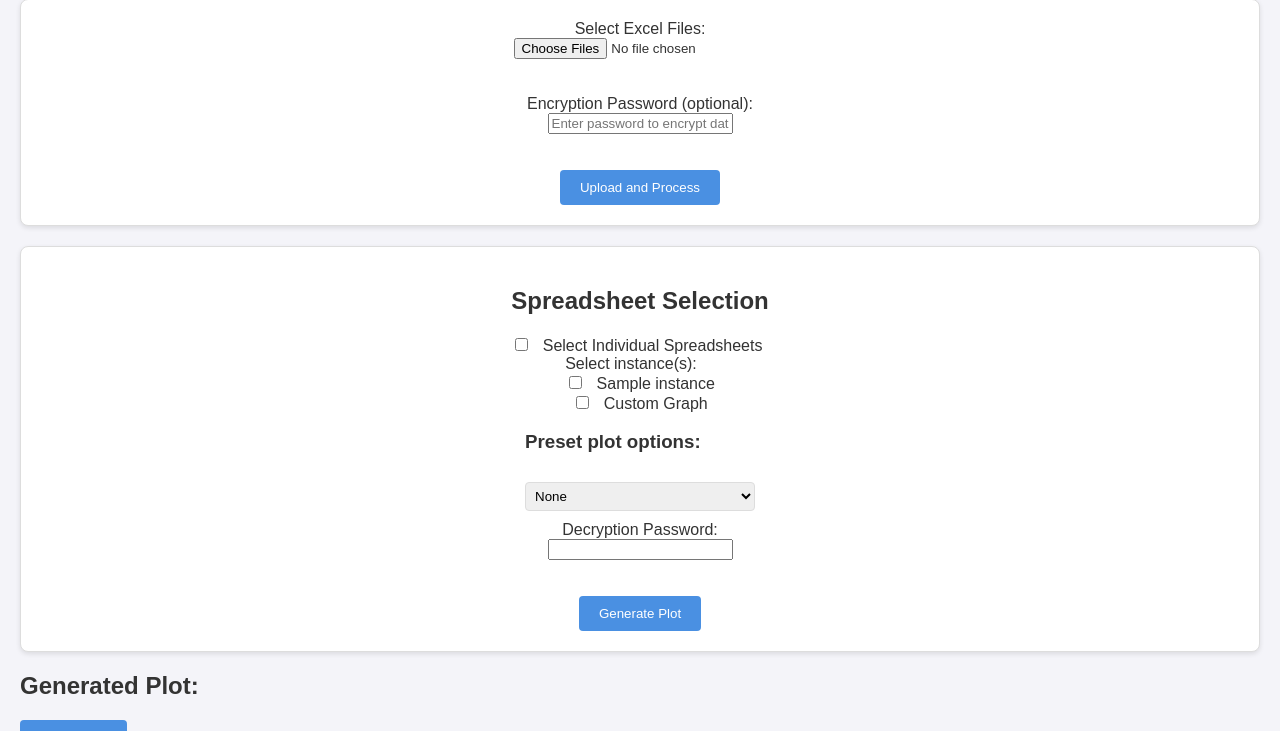
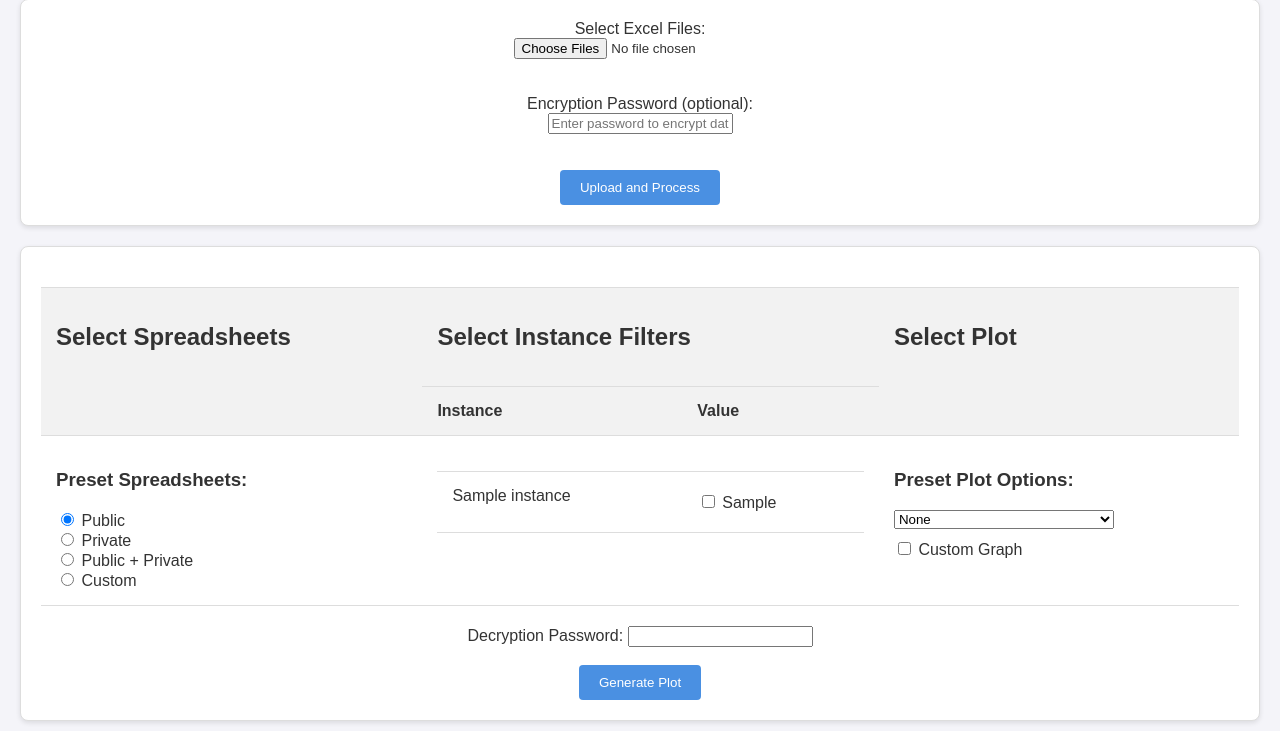
Before and after one commit to chowe99/CITS3200-Project, a Flask app: page / in a window 1280 px wide. Shown: the part 149-880 px from the top of the page. Run offline with Flask 3, Linux system fonts and the light colour scheme; tables that the repository leaves empty hold one stand-in row (values such as "Sample post"); some libraries are stand-ins or nearby versions.

Commit message:
filtering/selections moved into table

```diff
--- a/app/blueprints/main.py
+++ b/app/blueprints/main.py
@@ -291,7 +291,7 @@ def home():
         # logger.debug(f"X-axis options: {x_axis_options}")
         # logger.debug(f"Y-axis options: {y_axis_options}")
     except Exception as e:
-        flash('Unable to connect to the database. Please ensure the NAS is mounted.', 'error')
+        flash('Unable to connect to the database. Please ensure the IRDS is mounted.', 'error')
         tables = []
         instances = {}
         x_axis_options = []
@@ -328,17 +328,36 @@ def plot():
 
         preset = request.form.get('preset-options')
 
-        if preset == "None":
-            # Input validation
-            if not x_axis:
-                logger.error("Missing X-axis in plot request.")
-                return jsonify({"error": "X-axis field is missing from the request."}), 400
 
-            if not y_axis:
-                logger.error("No Y-axis selected in plot request.")
-                return jsonify({"error": "Please select at least one column for the Y-axis."}), 400
-        else:
-            pass
+        # Process preset to modify y_axis and x_axis
+        if preset != "None":
+            if preset == "non_calc_1":
+                y_axis = ['p', 'q', 'induced_PWP'] + y_axis
+                x_axis = 'axial_strain'
+            elif preset == "non_calc_2":
+                y_axis = ['q'] + y_axis
+                x_axis = 'p'
+            elif preset == "non_calc_3":
+                y_axis = ['vol_strain'] + y_axis
+                x_axis = 'axial_strain'
+            elif preset == "calc_1":
+                y_axis = ['e'] + y_axis
+                x_axis = 'p'
+            elif preset == "calc_2":
+                y_axis = ["q/p'"] + y_axis
+                x_axis = 'axial_strain'
+            elif preset == "calc_3":
+                y_axis = ["qmax/p'"] + y_axis
+                x_axis = 'p'
+
+        # After processing preset, validate x_axis and y_axis
+        if not x_axis:
+            logger.error("Missing X-axis in plot request.")
+            return jsonify({"error": "X-axis field is missing from the request."}), 400
+
+        if not y_axis:
+            logger.error("No Y-axis selected in plot request.")
+            return jsonify({"error": "Please select at least one column for the Y-axis."}), 400
 
         logger.debug(f"Plot parameters - X-axis: {x_axis}, Y-axis: {y_axis}, Tables: {selected_tables}, Instances: {instances_json}")
 
@@ -595,12 +614,13 @@ def plot():
             yaxis=dict(
                 tickformat='.2f'
             ),
-            margin=dict(l=50, r=50, t=50, b=50),
+            margin=dict(l=50, r=50, t=50, b=100),  # Increased bottom margin to accommodate legend
             dragmode='pan',
             legend=dict(
-                x=0.95,
-                y=0.95,
-                xanchor='right',
+                orientation='h',
+                y=-0.2,
+                x=0.5,
+                xanchor='center',
                 yanchor='top',
                 traceorder="normal",
                 bgcolor="rgba(255, 255, 255, 0.5)",
@@ -608,6 +628,7 @@ def plot():
                 borderwidth=1
             )
         )
+
         logger.info("Plotly figure created successfully.")
 
         # Serialize figure and messages
--- a/app/static/style.css
+++ b/app/static/style.css
@@ -27,16 +28,184 @@ form {
   box-shadow: 0 2px 5px rgba(0, 0, 0, 0.1);
 }
 
-/* Form elements styling */
-input[type="checkbox"] {
-  margin-right: 10px;
+/* Table styling */
+table {
+  width: 100%;
+  border-collapse: collapse;
+  margin-top: 20px;
 }
 
-select {
+th, td {
+  border-top: 1px solid #ddd;
+  border-bottom: 1px solid #ddd;
+  padding: 15px;
+  vertical-align: top;
+}
+
+/* Remove border from last row */
+tbody tr:last-child td {
+  border-bottom: 1px solid #ddd;
+}
+
+/* Header cells */
+th {
+  background-color: #f2f2f2;
+  text-align: left;
+}
+
+/* Select Tables Section */
+#spreadsheet-selection {
+  width: 100%;
+}
+
+.table-row {
+  display: flex;
+  align-items: center;
+  cursor: pointer;
+  padding: 10px;
+  border-top: 1px solid #ddd; /* Top border for each row */
+  border-bottom: 1px solid #ddd; /* Bottom border for each row */
+}
+
+.table-label {
+  flex-grow: 1;
+  padding: 10px;
+  display: block;
+  width: 100%;
+  text-align: left;
+  border-radius: 4px;
+  transition: background-color 0.3s ease;
+}
+
+.table-row:hover {
+  background-color: #e6f7ff;
+}
+
+.table-row input[type="checkbox"]:checked + .table-label {
+  background-color: #bae7ff;
+}
+
+/* Highlight selected rows */
+.table-row input[type="checkbox"]:checked + .table-label {
+  background-color: #bae7ff;
+}
+
+/* Instance Filters Section */
+.instance-filter {
+  display: flex;
+  align-items: center;
+  margin-bottom: 10px;
+}
+
+.filter-name {
+  width: 40%;
+  font-weight: bold;
+}
+
+.filter-values {
+  width: 60%;
+}
+
+.filter-values select {
+  width: 100%;
   padding: 5px;
-  margin: 10px 0;
   border: 1px solid #ddd;
   border-radius: 4px;
+}
+
+/* Select Instance Filters dropdown */
+.instance-filter .filter-values select {
+  height: 30px;
+}
+
+/* Plot Selection Section */
+#plot-selection {
+  width: 100%;
+}
+
+.plot-row {
+  display: flex;
+  align-items: center;
+  cursor: pointer;
+  padding: 10px;
+  border-top: 1px solid #ddd; /* Top border */
+  border-bottom: 1px solid #ddd; /* Bottom border */
+}
+
+.plot-label {
+  flex-grow: 1;
+  padding: 10px;
+  display: block;
+  width: 100%;
+  text-align: left;
+  border-radius: 4px;
+  transition: background-color 0.3s ease;
+}
+
+.plot-row:hover {
+  background-color: #e6f7ff;
+}
+
+.plot-row input[type="checkbox"]:checked + .plot-label {
+  background-color: #bae7ff;
+}
+
+/* Preset Plot Options */
+#preset-options-container {
+  margin-top: 10px;
+}
+
+#preset-options-container select {
+  width: 100%;
+}
+
+/* Custom Axis Selection */
+#custom-axis-selection {
+  margin-top: 10px;
+}
+
+#custom-axis-selection label {
+  display: block;
+  margin-bottom: 5px;
+}
+
+#custom-axis-selection select {
+  width: 100%;
+  padding: 5px;
+  border: 1px solid #ddd;
+  border-radius: 4px;
+}
+
+/* Custom Selection Dropdown */
+#custom-selection-dropdown {
+  padding: 10px;
+  border: 1px solid #ddd;
+  border-radius: 4px;
+  background-color: #f9f9f9;
+}
+
+.custom-section {
+  margin-bottom: 15px;
+}
+
+.custom-section strong {
+  display: block;
+  margin-bottom: 10px;
+}
+
+/* Clear Buttons */
+.clear-button {
+  margin-top: 10px;
+  padding: 5px 10px;
+  background-color: #ff4d4f;
+  color: white;
+  border: none;
+  border-radius: 4px;
+  cursor: pointer;
+}
+
+.clear-button:hover {
+  background-color: #ff7875;
 }
 
 /* Button styling */
@@ -66,8 +261,6 @@ div img {
 .value-checklist {
   margin-left: 20px;
   padding: 5px;
-  border-top: 1px solid #f4f4f9;
-  background-color: #4a90e2;
 }
 
 /* Plotly Graph Enhancements */
--- a/app/templates/home.html
+++ b/app/templates/home.html
@@ -38,91 +38,99 @@
     </form>
 
     <form id="filter-form">
-      <!-- Spreadsheets selection -->
+      <table>
+        <thead>
+          <tr>
+            <th rowspan="2"><h2>Select Spreadsheets</h2></th>
+            <th colspan="2"><h2>Select Instance Filters</h2></th>
+            <th rowspan="2"><h2>Select Plot</h2></th>
+          </tr>
+          <tr>
+            <th>Instance</th>
+            <th>Value</th>
+          </tr>
+        </thead>
+        <tbody>
+          <tr>
+            <!-- Select Spreadsheets -->
+            <td>
               <div id="spreadsheet-selection">
-        <h2>Spreadsheet Selection</h2> <!-- Updated heading -->
+                <h3>Preset Spreadsheets:</h3>
+                <div>
+                  <input type="radio" id="preset-public" name="preset_selection" value="Public" checked>
+                  <label for="preset-public">Public</label><br>
 
-        <!-- New Checkbox to Toggle Individual Selection -->
-        <div>
-          <input type="checkbox" id="select-individual" name="select_individual">
-          <label for="select-individual">Select Individual Spreadsheets</label>
+                  <input type="radio" id="preset-private" name="preset_selection" value="Private">
+                  <label for="preset-private">Private</label><br>
+
+                  <input type="radio" id="preset-public-private" name="preset_selection" value="Public+Private">
+                  <label for="preset-public-private">Public + Private</label><br>
+
+                  <input type="radio" id="preset-custom" name="preset_selection" value="Custom">
+                  <label for="preset-custom">Custom</label>
                 </div>
 
-        <!-- Hidden Div for Individual Spreadsheet Selection -->
-        <div id="individual-selection" style="display: none; margin-top: 10px;">
-          <!-- Public (Non-Encrypted) Tables -->
-          <div id="public-tables">
-            <h3>Public Tables:</h3>
-            <div id="table-checkboxes">
+                <!-- Custom Spreadsheet Selection -->
+                <div id="custom-selection" style="display: none; margin-top: 10px;">
+                  <h3>Custom Selection:</h3>
+                  <div id="custom-table-checkboxes">
                     {% for table in tables %}
-                {% if not table.encrypted %}
-                <div>
-                  <!-- Checkbox for table selection -->
-                  <input type="checkbox" name="table_name[]" value="{{ table.spreadsheet_name }}" checked>
-                  {{ table.spreadsheet_name }}<br>
+                      <div class="table-row">
+                        <input type="checkbox" id="custom-table-{{ loop.index }}" name="custom_tables[]" value="{{ table.spreadsheet_name }}">
+                        <label for="custom-table-{{ loop.index }}" class="table-label">{{ table.spreadsheet_name }}</label><br>
                       </div>
-                {% endif %}
                     {% endfor %}
                   </div>
-            <!-- Button to Clear Selections -->
-            <button type="button" id="clear-public">Clear Public Selections</button>
-          </div>
-
-          <!-- Encrypted Tables -->
-          <div id="encrypted-tables" style="margin-top: 20px;">
-            <h3>Encrypted Tables:</h3>
-            <div id="encrypted-table-checkboxes">
-              {% for table in tables %}
-                {% if table.encrypted %}
-                <div>
-                  <!-- Checkbox for encrypted table selection -->
-                  <input type="checkbox" name="table_name[]" value="{{ table.spreadsheet_name }}" checked>
-                  {{ table.spreadsheet_name }}<br>
-                </div>
-                {% endif %}
-              {% endfor %}
-            </div>
-            <!-- Button to Clear Selections -->
-            <button type="button" id="clear-encrypted">Clear Encrypted Selections</button>
+                  <br>
+                  <!-- Button to Clear Custom Selections -->
+                  <button type="button" id="clear-custom" class="clear-button">Clear Custom Selections</button>
                 </div>
               </div>
-      </div>
+            </td>
 
-      <!-- Instances selection -->
+            <!-- Select Instance Filters -->
+            <td colspan="2">
               <div id="instance-selection">
-        <label for="instance-select">Select instance(s):</label>
+                <table>
+                  <tbody>
                     {% for key, values in instances.items() %}
-        <div>
-          <input type="checkbox" id="{{ key }}" name="instance_names" value="{{ key }}" onclick="toggleValueChecklist(this)">
-          <label for="{{ key }}">{{ key }}</label>
-          <div class="value-checklist" style="display: none;">
+                    <tr>
+                      <td>
+                        <label>{{ key.capitalize() }}</label>
+                      </td>
+                      <td>
+                        <div class="value-checklist">
                           {% for value in values %}
                           <input type="checkbox" id="{{ key }}_{{ value }}" name="{{ key }}_values" value="{{ value }}">
                           <label for="{{ key }}_{{ value }}">{{ value }}</label><br>
                           {% endfor %}
                         </div>
+                      </td>
+                    </tr>
+                    {% endfor %}
+                  </tbody>
+                </table>
               </div>
-        {% endfor %}
-      </div>
+            </td>
 
-      <!-- Preset vs Custom Graph Selection -->
-      <div>
-        <input type="checkbox" id="custom-graph" name="custom_graph">
-        <label for="custom-graph">Custom Graph</label>
-      </div>
-
-      <!-- X-Axis selection -->
-      <div id="preset-options-container">
-        <h3>Preset plot options:</h3>
+            <!-- Select Plot Options -->
+            <td>
+              <div id="plot-options">
+                <h3>Preset Plot Options:</h3>
                 <select name="preset-options" id="preset-options">
                   <option value="None">None</option>
-          <option value="non_calc_1">p', q, induced PWP vs axial strain </option>
+                  <option value="non_calc_1">p', q, induced PWP vs axial strain</option>
                   <option value="non_calc_2">q vs p'</option>
                   <option value="non_calc_3">Vol strain vs axial strain</option>
                   <option value="calc_1">e vs log(p')</option>
                   <option value="calc_2">q/p' vs axial strain</option>
                   <option value="calc_3">qmax/p' vs p'</option>
                 </select>
+
+                <!-- Custom Graph Option -->
+                <div style="margin-top: 10px;">
+                  <input type="checkbox" id="custom-graph" name="custom_graph">
+                  <label for="custom-graph">Custom Graph</label>
                 </div>
 
                 <!-- Custom X/Y Axis selection (hidden by default) -->
@@ -134,7 +142,7 @@
                       <option value="{{ column }}">{{ column.replace('_', ' ').capitalize() }}</option>
                       {% endfor %}
                     </select>
-          <p>X-axis is only added if preset plot options is set at 'None'</p>
+                    <p>X-axis is only added if preset plot options is set to 'None'</p>
                   </div>
 
                   <div>
@@ -142,21 +150,31 @@
                     <div id="y-axis-container">
                       {% for column in y_axis_options %}
                       {% if column == 'p' %}
-            <input type="checkbox" name="y_axis" value="{{ column }}" checked> p'<br>
+                      <input type="checkbox" name="y_axis" value="{{ column }}"> p'<br>
                       {% else %}
-            <input type="checkbox" name="y_axis" value="{{ column }}" checked> {{ column.replace('_', ' ').capitalize() }}<br>
+                      <input type="checkbox" name="y_axis" value="{{ column }}"> {{ column.replace('_', ' ').capitalize() }}<br>
                       {% endif %}
                       {% endfor %}
                     </div>
                     <p>Y-axes can be added to preset plots options.</p>
                   </div>
                 </div>
+              </div>
+            </td>
+          </tr>
+        </tbody>
+      </table>
 
-      <!-- Decryption password -->
+      <!-- Decryption Password -->
+      <div style="margin-top: 20px;">
         <label for="decrypt_password">Decryption Password:</label>
         <input type="password" id="decrypt_password" name="decrypt_password"><br><br>
+      </div>
 
+      <!-- Generate Plot Button -->
+      <div>
         <button type="submit">Generate Plot</button>
+      </div>
     </form>
 
     <!-- Container to display the plot -->
```
Also changed, not shown: other parts of app/static/style.css (+64 -18 lines), app/database/filtering.py (+5 -2 lines). Lines whose indentation alone changed are shown as unchanged.
